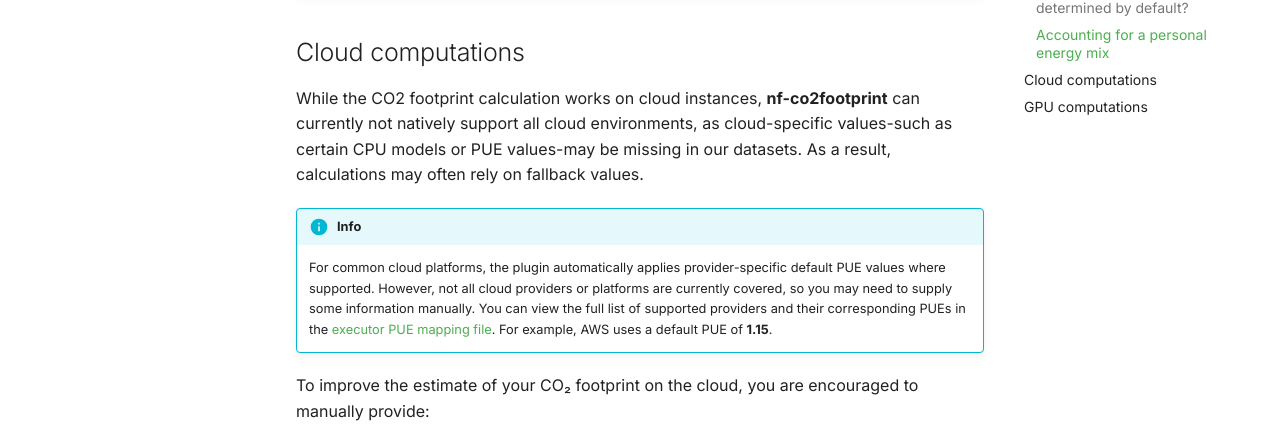
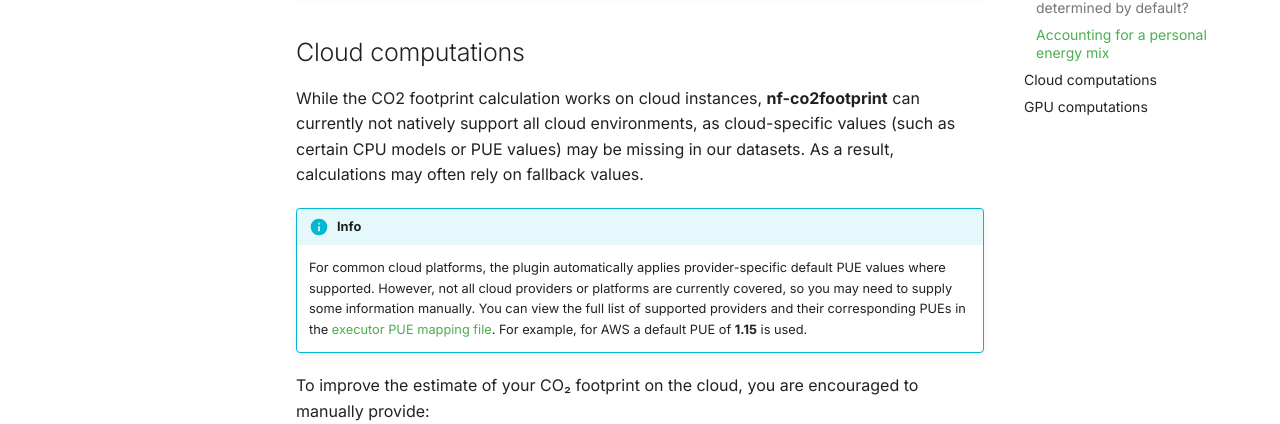
Before and after one commit to nextflow-io/nf-co2footprint, an MkDocs documentation site: the page built from docs/usage/configuration.md, in a window 1280 px wide and 900 px high, scrolled down 2123 px. Shown: the part 172-596 px from the top of the window. Built offline with MkDocs 1.6.1 and Material for MkDocs 9.7.7, drawn with Linux system fonts in a browser that asks for light colours; comment, search, counter and statistics services are not loaded.

Commit message:
Apply suggestions from code review
Co-authored-by: Josua Carl <53010862+JosuaCarl@users.noreply.github.com>
Co-authored-by: Sabrina Krakau <sabrinakrakau@gmail.com>

```diff
--- a/docs/usage/configuration.md
+++ b/docs/usage/configuration.md
@@ -75,11 +75,11 @@
 
 ## Cloud computations
 
-While the CO2 footprint calculation works on cloud instances, **nf-co2footprint** can currently not natively support all cloud environments, as cloud-specific values-such as certain CPU models or PUE values-may be missing in our datasets. As a result, calculations may often rely on fallback values.
+While the CO2 footprint calculation works on cloud instances, **nf-co2footprint** can currently not natively support all cloud environments, as cloud-specific values (such as certain CPU models or PUE values) may be missing in our datasets. As a result, calculations may often rely on fallback values.
 
 !!! info
 
-    For common cloud platforms, the plugin automatically applies provider-specific default PUE values where supported. However, not all cloud providers or platforms are currently covered, so you may need to supply some information manually. You can view the full list of supported providers and their corresponding PUEs in the [executor PUE mapping file](https://github.com/nextflow-io/nf-co2footprint/blob/master/plugins/nf-co2footprint/src/resources/executor_machine_pue_mapping.csv). For example, AWS uses a default PUE of **1.15**.
+    For common cloud platforms, the plugin automatically applies provider-specific default PUE values where supported. However, not all cloud providers or platforms are currently covered, so you may need to supply some information manually. You can view the full list of supported providers and their corresponding PUEs in the [executor PUE mapping file](https://github.com/nextflow-io/nf-co2footprint/blob/master/plugins/nf-co2footprint/src/resources/executor_machine_pue_mapping.csv). For example, for AWS a default PUE of **1.15** is used.
 
 To improve the estimate of your CO₂ footprint on the cloud, you are encouraged to manually provide:
 
```
Also changed, not shown: docs/usage/parameters.md (+1 -1 lines).
